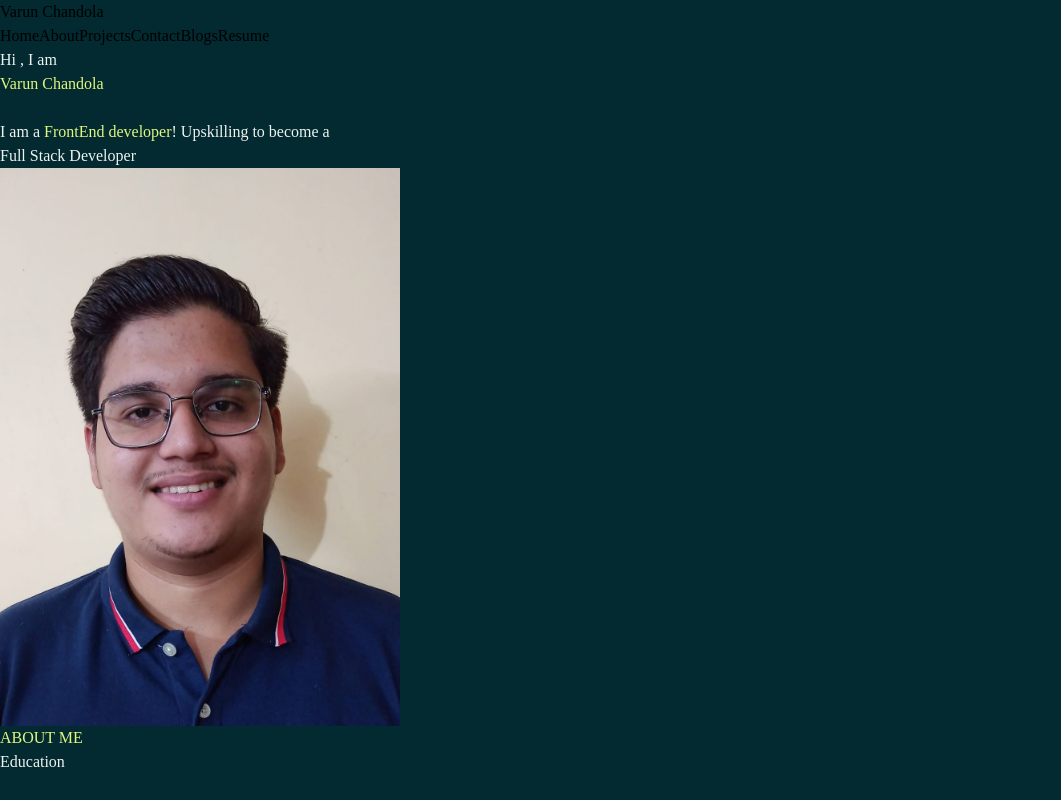
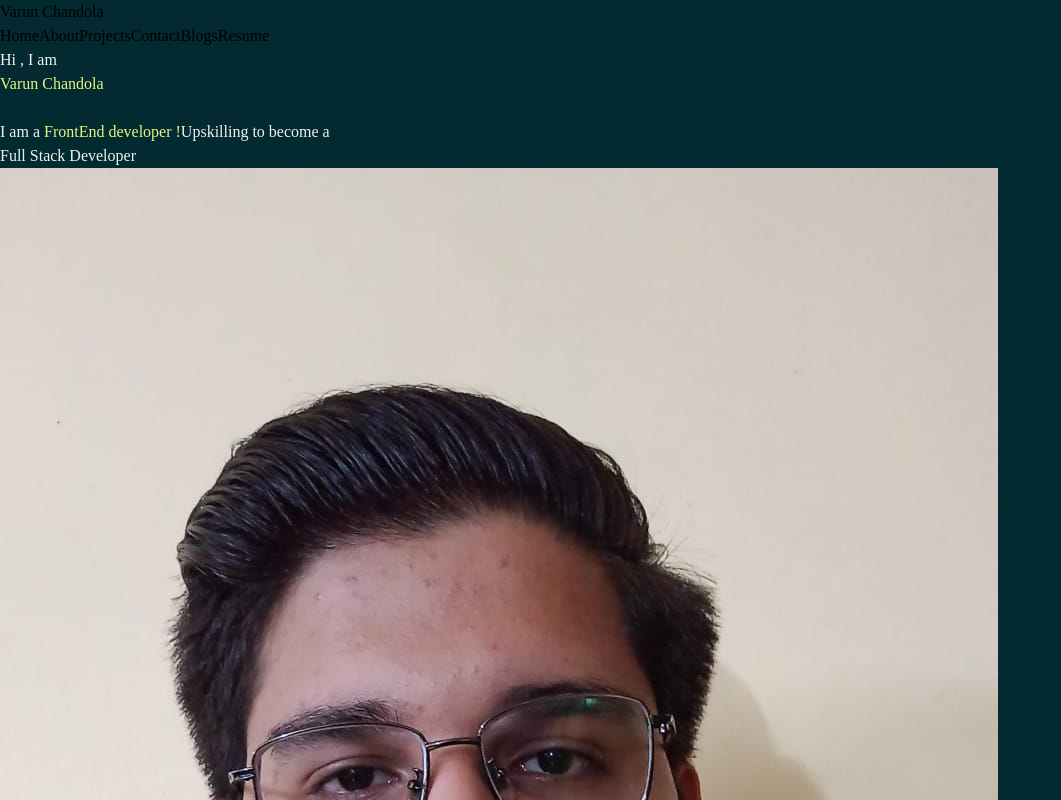
Before and after one commit to varun-chandola/Portfolio, a React (Vite) app: page / in a window 1280 px wide. Shown: the top 800 px of the page, without its empty margins (0-1061 px from the left). Built offline with nearby package versions, Linux system fonts and the light colour scheme; a web font is replaced by a local one.

Commit message:
resume updated

```diff
--- a/src/Home.jsx
+++ b/src/Home.jsx
@@ -3,21 +3,18 @@ import React from "react";
 const Home = () => {
   return (
     <>
-      <div className="flex sm:(flex h-screen)">
-        <div className="m-10 sm:(w-[50%] border-white flex flex-col justify-center items-center flex-col) ">
-          <h1 className="info text-4xl sm:(text-[130px] text-white)">
-            Hi , I am
-          </h1>
-          <h1 className="head text-[50px] sm:(text-[90px] head )">
-            Varun Chandola
-          </h1>
-          <p className="info text-2xl p-10 sm:(info text-[30px] mx-[20px]) "><br/>
-            I am a <span className="head">FrontEnd developer</span>! Upskilling to become a <br/>
+      <div className="mb-20 mt-10 lg:flex xl:h-screen">
+        <div className="flex flex-col items-center m-3 lg:w-1/2 xl:py-36">
+          <h1 className="info text-2xl">Hi , I am</h1>
+          <h1 className="head text-4xl">Varun Chandola</h1>
+          <p className="info flex flex-col text-2xl items-center lg:text-3xl">
+            <br />I am a <span className="head">FrontEnd developer !</span>
+            Upskilling to become a <br />
             Full Stack Developer
           </p>
         </div>
-        <div className="hovering rounded-full overflow-hidden m-10">
-          <img src="varun.jpg" width={400} />
+        <div className="hovering rounded-full overflow-hidden m-auto h-60 w-48 lg:h-4/5 lg:w-auto lg:rounded-2xl">
+          <img src="varun.jpg" className="w-full h-full object-cover lg:h-[600px]" />
         </div>
       </div>
     </>
@@ -25,16 +22,3 @@ const Home = () => {
 };
 
 export default Home;
-
-/**
- * <div className="flex h-screen">
-    <div className='w-[50%] border-white flex justify-center items-center flex-col'>
-        <h1 className='text-[130px] text-white'>Hi , I am</h1>
-        <h1 className='text-[90px] head '>Varun Chandola</h1>
-        <p className='info text-[30px]'>I am a FrontEnd developer !<br /> Upskilling to become a Full Stack Developer</p>
-    </div>
-    <div className='hovering'>
-            <img src="varun.jpg" width={500}/>
-    </div>
-</div>
- */
```
